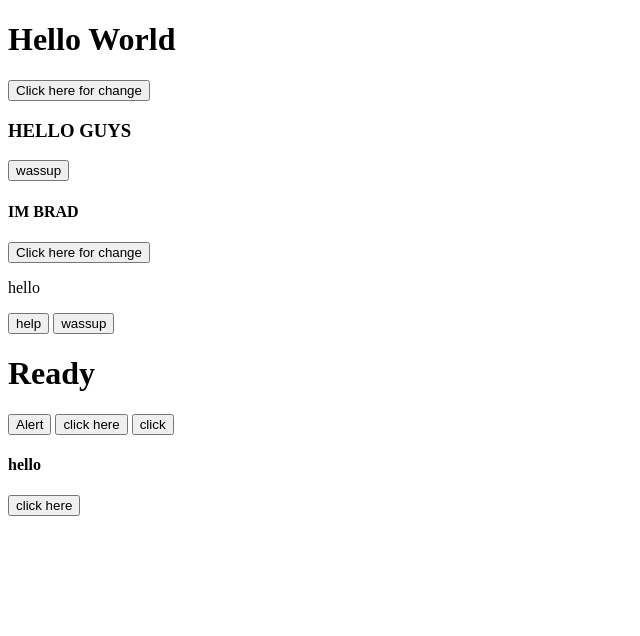
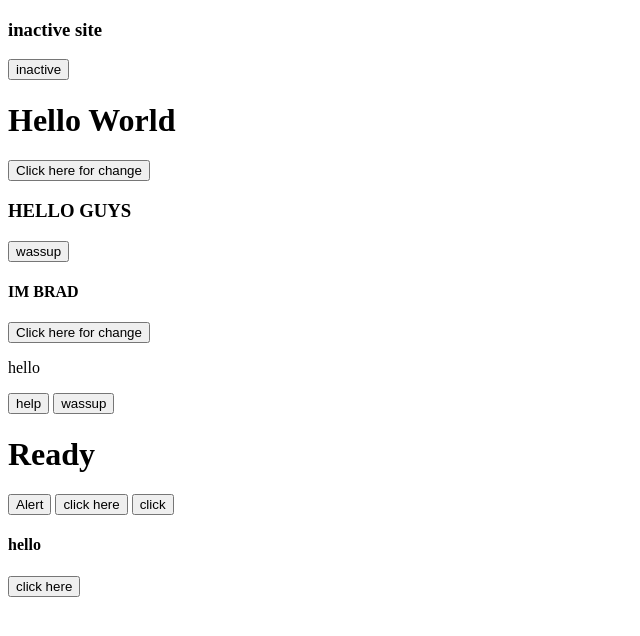
Before and after one commit to bradleylena/jS-freestyle, a plain HTML site: page index.html in a window 1280 px wide. Shown: the whole page, without its empty margins (0-640 px from the left). Drawn offline with Linux system fonts and the light colour scheme.

Commit message:
change 1

```diff
--- a/index.html
+++ b/index.html
@@ -8,6 +8,8 @@
     <script src="script.js"></script>
   </head>
   <body>
+    <h3 id="inac">inactive site</h3>
+    <button type="button" onclick="inac()">inactive</button>
     <h1 id="h1para">Hello World</h1>
     <button type="button" onclick="myfunction()">Click here for change</button>
     <div>
--- a/script.js
+++ b/script.js
@@ -33,3 +33,7 @@ function numero() {
   document.getElementById("vvd").innerHTML = "lonate";
 }
 console.log(5 + 6);
+function inac() {
+  alert("this site is now active");
+  document.getElementById("inac").innerHTML = "now rolling";
+}
```
